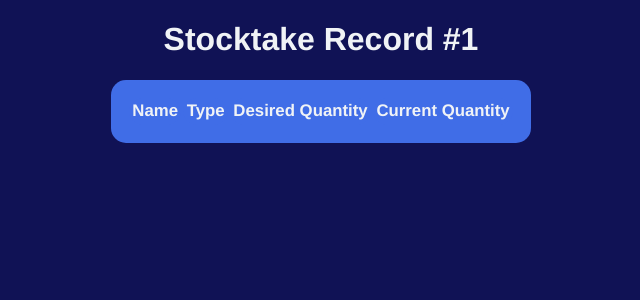
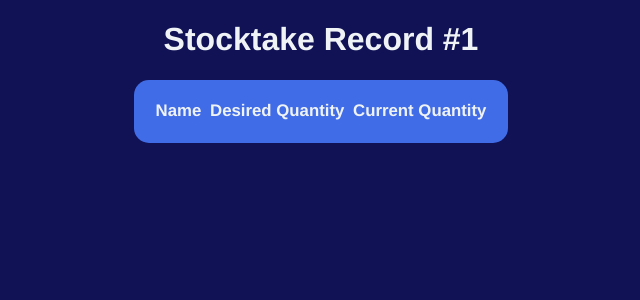
Before and after one commit to timcop/Stocktake, a PHP site: page /scripts/records.php?id=1 in a window 1280 px wide. Shown: the top 300 px of the page, without its empty margins (319-959 px from the left). Run offline with PHP 8.4, Linux system fonts and the light colour scheme; data that the repository does not hold is empty.

Commit message:
removed "type" from stocktake refs page

```diff
--- a/www/admin/scripts/records.php
+++ b/www/admin/scripts/records.php
@@ -21,11 +21,11 @@
 
             # Select the products and display them
             $q = $pdo->query("SELECT * FROM StocktakeProds WHERE stocktake_num=$stock_num");
+
             echo "<h1>Stocktake Record #$stock_num</h1>\n
                     <table>\n
                     <tr>\n
                     <th>Name</th>
-                    <th>Type</th>
                     <th>Desired Quantity</th>
                     <th>Current Quantity</th>
                     </tr>";
@@ -33,8 +33,6 @@
             while ($row = $q->fetch()) {
                 echo '<tr><td>';
                 echo $row['name'];
-                echo '</td><td>';
-                echo $row['type'];
                 echo '</td><td>';
                 echo $row['desired_quantity'];
                 echo '</td><td>';
```
